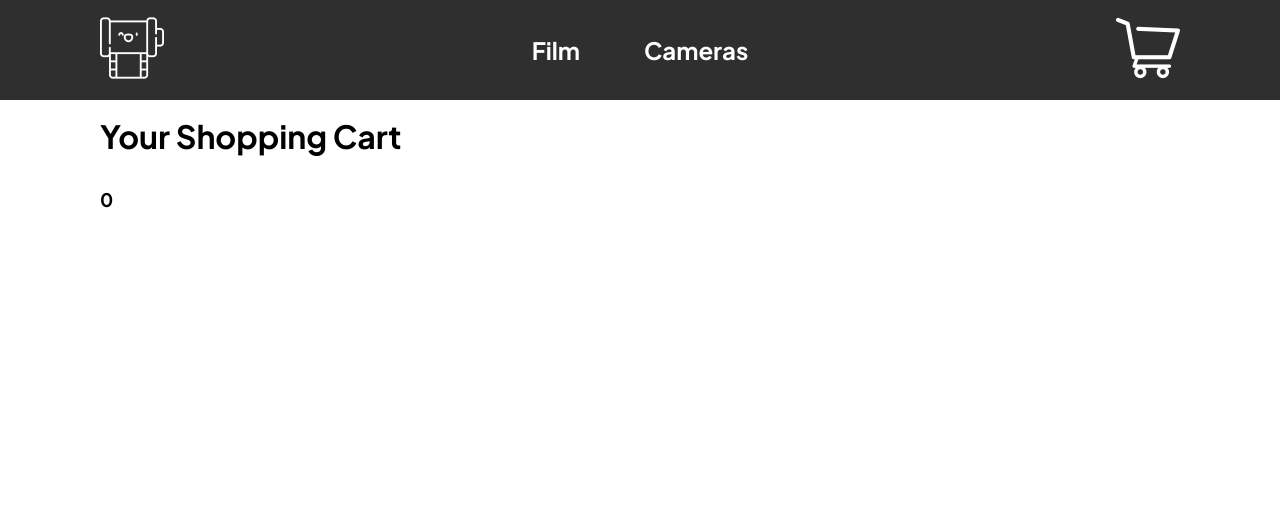
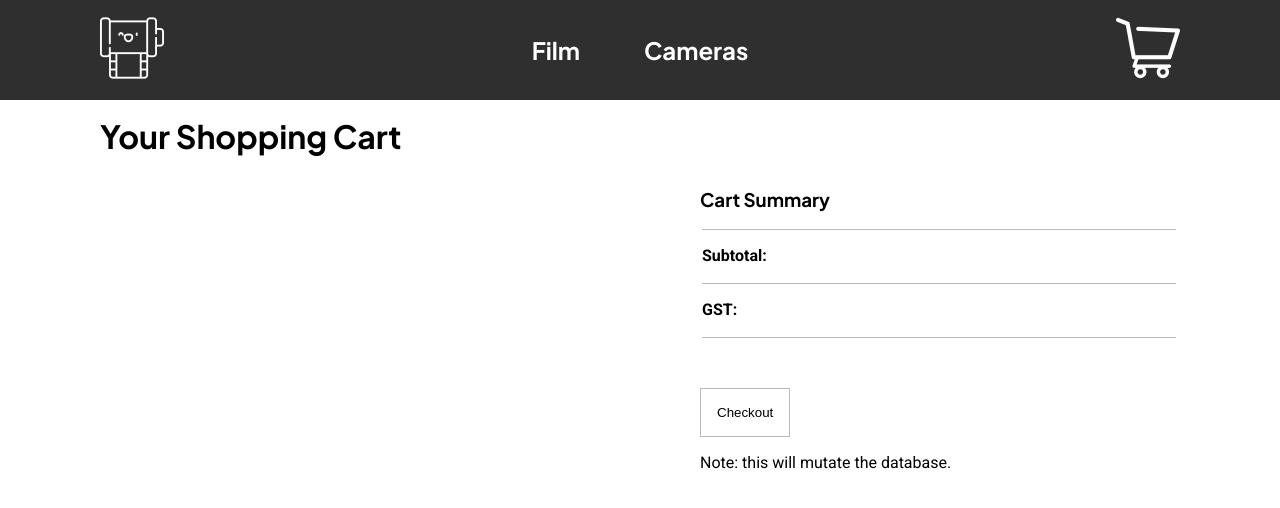
Before and after one commit to kchndesign/ecommerce-project, a React (Create React App) app: page /cart in a window 1280 px wide. Shown: the top 508 px of the page. Built offline with nearby package versions, Linux system fonts and the light colour scheme.

Commit message:
Added cart summary

```diff
--- a/src/routes/Cart/Cart.jsx
+++ b/src/routes/Cart/Cart.jsx
@@ -31,8 +31,10 @@ const Cart = () => {
 
     return (
         <div className={Styles.Cart}>
+            {/* Title */}
             <h1>Your Shopping Cart</h1>
 
+            {/* List of cart items */}
             <div className={Styles.Cart__itemsContainer}>
                 {cartItems.map((product) => {
                     return (
@@ -46,7 +48,61 @@ const Cart = () => {
                     );
                 })}
             </div>
-            <h3>{totalPrice}</h3>
+
+            {/* Cart summary with total price etc */}
+            <div className={Styles.Cart__summary}>
+                {/* Title */}
+                <h3 className={Styles.Cart__summary__title}>Cart Summary</h3>
+                <table>
+                    {/* subtotal */}
+                    <tr>
+                        <td>
+                            <p>Subtotal:</p>
+                        </td>
+                        <td>
+                            <p>
+                                {totalPrice === 0
+                                    ? null
+                                    : '$' + totalPrice?.toFixed(2)}
+                            </p>
+                        </td>
+                    </tr>
+
+                    {/* GST */}
+                    <tr>
+                        <td>
+                            <p>GST:</p>
+                        </td>
+                        <td>
+                            <p>
+                                {totalPrice === 0
+                                    ? null
+                                    : '$' + (totalPrice * 0.1).toFixed(2)}
+                            </p>
+                        </td>
+                    </tr>
+
+                    {/* total total price */}
+                    <tr>
+                        <td></td>
+                        <td className={Styles.Cart__summary__total}>
+                            <p>
+                                <strong>
+                                    {totalPrice === 0
+                                        ? null
+                                        : '$' + totalPrice?.toFixed(2)}
+                                </strong>
+                            </p>
+                        </td>
+                    </tr>
+                </table>
+
+                {/* Checkout button */}
+                <button className={Styles.Cart__summary__checkout}>
+                    Checkout
+                </button>
+                <p>Note: this will mutate the database.</p>
+            </div>
         </div>
     );
 };
--- a/src/routes/Cart/Cart.module.scss
+++ b/src/routes/Cart/Cart.module.scss
@@ -3,4 +3,49 @@
         margin-top: 1rem;
         margin-bottom: 2rem;
     }
+
+    // summary is a max width-d container that floats right
+    // it has a two column layout with the left column being justified left and the right column being justified right
+    &__summary {
+        max-width: 30rem;
+        margin-left: auto;
+
+        &__title {
+            margin: 1rem 0;
+        }
+
+        table {
+            width: 100%;
+
+            td {
+                padding: 1rem 0;
+                border-top: 1px solid #bbb;
+            }
+
+            // label field
+            td:nth-child(1) {
+                font-weight: bold;
+            }
+
+            // value
+            td:nth-child(2) {
+                text-align: right;
+            }
+
+            // total price
+            .Cart__summary__total {
+                font-size: 1.5rem;
+                font-weight: bold;
+            }
+        }
+
+        // checkout button
+        &__checkout {
+            border: none;
+            border: 1px solid #bbb;
+            background-color: white;
+            padding: 1rem;
+            margin: 1rem 0;
+        }
+    }
 }
```
